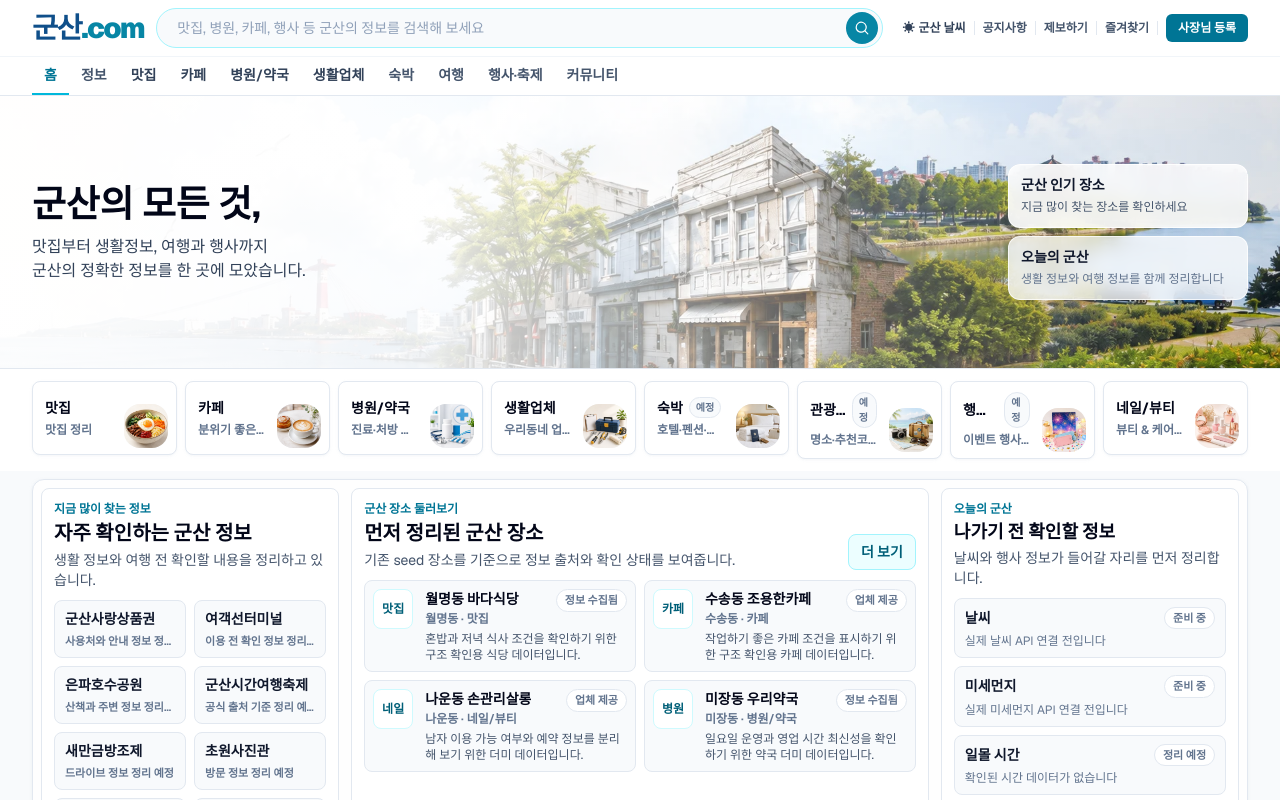
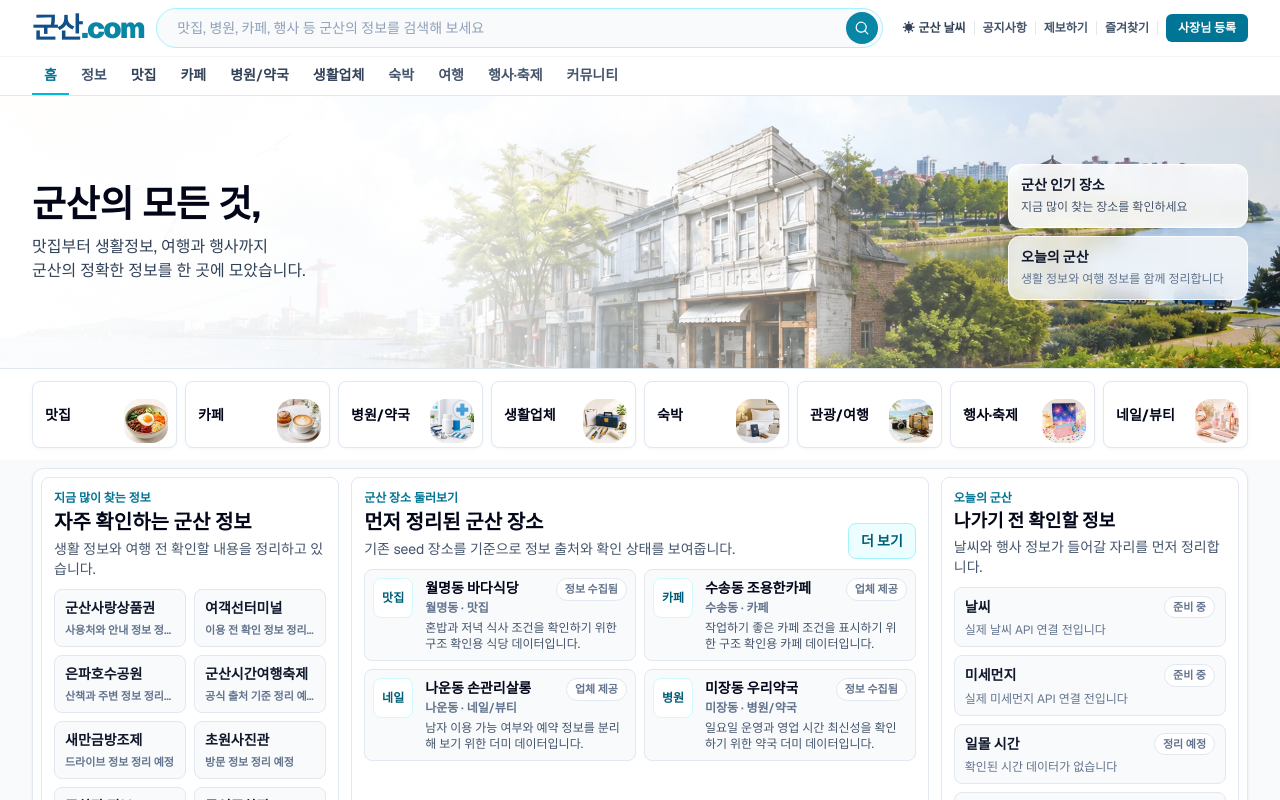
Before and after one commit to Aprasaks/gunsan-com, a Next.js app: page / in a window 1280 px wide. Shown: the top 800 px of the page. Built offline with nearby package versions, Linux system fonts and the light colour scheme; no server answers.

Commit message:
카테고리 카드 부제목 제거 및 정렬 보정

```diff
--- a/components/HomeCategoryGrid.tsx
+++ b/components/HomeCategoryGrid.tsx
@@ -13,7 +13,6 @@ type CategoryKind =
 
 type HomeCategory = {
   label: string;
-  description: string;
   kind: CategoryKind;
   href?: string;
 };
@@ -21,46 +20,38 @@ type HomeCategory = {
 const homeCategories = [
   {
     label: "맛집",
-    description: "맛집 정리",
     kind: "food",
     href: "/places",
   },
   {
     label: "카페",
-    description: "분위기 좋은 카페",
     kind: "cafe",
     href: "/places",
   },
   {
     label: "병원/약국",
-    description: "진료·처방 정보",
     kind: "medical",
     href: "/places",
   },
   {
     label: "생활업체",
-    description: "우리동네 업체",
     kind: "service",
     href: "/places",
   },
   {
     label: "숙박",
-    description: "호텔·펜션·게스트하우스",
     kind: "stay",
   },
   {
     label: "관광/여행",
-    description: "명소·추천코스",
     kind: "travel",
   },
   {
     label: "행사·축제",
-    description: "이벤트 행사 확인",
     kind: "event",
   },
   {
     label: "네일/뷰티",
-    description: "뷰티 & 케어샵",
     kind: "beauty",
     href: "/places",
   },
@@ -118,23 +109,12 @@ function CategoryVisual({ kind }: { kind: CategoryKind }) {
 }
 
 function CategoryCard({ category }: { category: HomeCategory }) {
-  const isActive = Boolean(category.href);
   const content = (
-    <div className="flex min-h-[4.6rem] items-center justify-between gap-3 rounded-lg border border-slate-200 bg-white px-3 py-2.5 shadow-sm shadow-slate-200/30">
-      <div className="min-w-0">
-        <div className="flex items-center gap-1.5">
-          <h3 className="truncate text-sm font-bold text-slate-950">
-            {category.label}
-          </h3>
-          {!isActive ? (
-            <span className="rounded-full border border-slate-200 bg-slate-50 px-1.5 py-0.5 text-[10px] font-bold text-slate-500">
-              예정
-            </span>
-          ) : null}
-        </div>
-        <p className="mt-1 line-clamp-1 text-xs font-semibold text-slate-500">
-          {category.description}
-        </p>
+    <div className="flex h-[4.2rem] items-center justify-between gap-3 rounded-lg border border-slate-200 bg-white px-3 py-2 shadow-sm shadow-slate-200/30">
+      <div className="min-w-0 flex-1">
+        <h3 className="truncate text-left text-sm font-bold text-slate-950">
+          {category.label}
+        </h3>
       </div>
       <CategoryVisual kind={category.kind} />
     </div>
```
